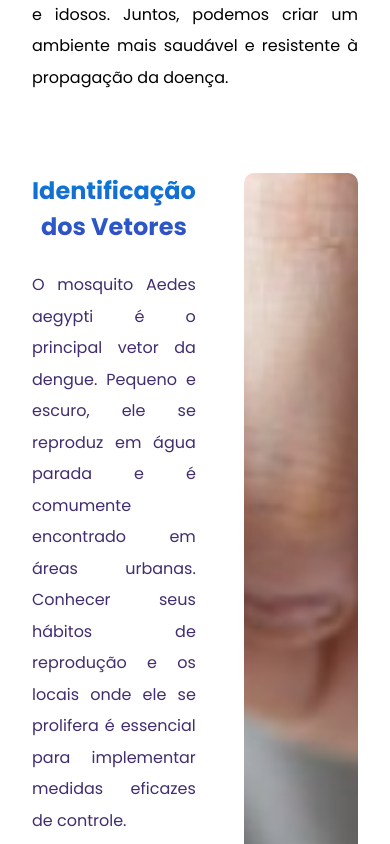
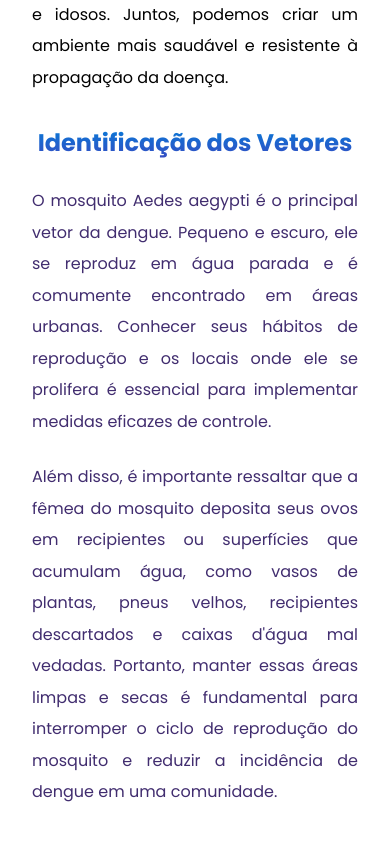
Before and after one commit to andersonkaiti/site-dengue, a Next.js app: page /prevencao in a window 390 px wide. Shown: the part 1300-2144 px from the top of the page. Built offline with nearby package versions, Linux system fonts and the light colour scheme.

Commit message:
fix: Corrigindo a responsividade da tela de Prevenção

```diff
--- a/src/app/prevencao/page.tsx
+++ b/src/app/prevencao/page.tsx
@@ -57,7 +57,6 @@ export default function Prevencao() {
                         </div>
                     </div>
                 </section>
-
                 <section className={styles.content}>
                     <h2 className="title-two">Prevenir é proteger, a saúde é uma <br />responsabilidade de todos!</h2>
                     <p>
@@ -68,7 +67,6 @@ export default function Prevencao() {
                         Além disso, promovemos a conscientização sobre a importância da prevenção não apenas como uma medida individual, mas como um esforço coletivo. Ao adotar práticas de prevenção em nossas casas, locais de trabalho e comunidades, podemos reduzir significativamente a transmissão da dengue e proteger os grupos mais vulneráveis, como crianças e idosos. Juntos, podemos criar um ambiente mais saudável e resistente à propagação da doença.
                     </p>
                 </section>
-
                 <section className={styles.identifyVector}>
                     <div className={styles.identifyVectorContent}>
                         <h2 className="title-two">Identificação dos Vetores</h2>
@@ -88,29 +86,36 @@ export default function Prevencao() {
                         />
                     </div>
                 </section>
-
                 <section className={styles.content}>
                     <div>
                         <h2 className="title-two">Medidas de Controle do Mosquito</h2>
-                            <p>Eliminar os criadouros do mosquito é uma das estratégias mais eficazes de prevenção da dengue. Isso envolve remover recipientes que possam acumular água parada, como pneus, vasos de plantas e recipientes abandonados. Além disso, o uso de repelentes e inseticidas pode ajudar a reduzir a população de mosquitos em áreas propensas à dengue.</p>
+                            <p>
+                                Eliminar os criadouros do mosquito é uma das estratégias mais eficazes de prevenção da dengue. Isso envolve remover recipientes que possam acumular água parada, como pneus, vasos de plantas e recipientes abandonados. Além disso, o uso de repelentes e inseticidas pode ajudar a reduzir a população de mosquitos em áreas propensas à dengue.
+                            </p>
                             <br />
-                            <p>É importante ressaltar que a manutenção regular de áreas ao ar livre, como jardins e quintais, também desempenha um papel crucial na prevenção da dengue. Manter a grama cortada, evitar o acúmulo de folhas e limpar regularmente calhas e ralos pode reduzir os locais de reprodução do mosquito e, consequentemente, diminuir o risco de infecção. Ações simples como essas podem fazer uma grande diferença na proteção da saúde da comunidade contra a dengue.</p>
+                            <p>
+                                É importante ressaltar que a manutenção regular de áreas ao ar livre, como jardins e quintais, também desempenha um papel crucial na prevenção da dengue. Manter a grama cortada, evitar o acúmulo de folhas e limpar regularmente calhas e ralos pode reduzir os locais de reprodução do mosquito e, consequentemente, diminuir o risco de infecção. Ações simples como essas podem fazer uma grande diferença na proteção da saúde da comunidade contra a dengue.
+                            </p>
                     </div>
                 </section>
-
                 <section className={styles.content}>
                     <div>
                         <h2 className="title-two">Educação e Conscientização</h2>
-                        <p>Campanhas de educação pública desempenham um papel crucial na prevenção da dengue. Ao informar a população sobre os sintomas da doença, os métodos de prevenção e a importância da eliminação de criadouros, podemos mobilizar a comunidade para agir de forma proativa na luta contra a dengue.</p>
+                        <p>
+                            Campanhas de educação pública desempenham um papel crucial na prevenção da dengue. Ao informar a população sobre os sintomas da doença, os métodos de prevenção e a importância da eliminação de criadouros, podemos mobilizar a comunidade para agir de forma proativa na luta contra a dengue.
+                        </p>
                         <br />
-                        <p>Além disso, essas campanhas também têm o poder de aumentar a conscientização sobre a gravidade da dengue e seus potenciais impactos na saúde pública. Ao educar as pessoas sobre como identificar os sintomas precocemente e buscar tratamento adequado, podemos reduzir a incidência de casos graves e complicações associadas à doença.</p>
+                        <p>
+                            lém disso, essas campanhas também têm o poder de aumentar a conscientização sobre a gravidade da dengue e seus potenciais impactos na saúde pública. Ao educar as pessoas sobre como identificar os sintomas precocemente e buscar tratamento adequado, podemos reduzir a incidência de casos graves e complicações associadas à doença.
+                        </p>
                         <br />
-                        <p>O engajamento da comunidade é essencial para o sucesso das campanhas de educação pública. Ao envolver líderes locais, escolas, empresas e organizações da sociedade civil, podemos ampliar o alcance das mensagens de prevenção e incentivar a adoção de práticas saudáveis em toda a comunidade. Juntos, podemos criar um ambiente mais consciente e resiliente à propagação da dengue.</p>
+                        <p>
+                            O engajamento da comunidade é essencial para o sucesso das campanhas de educação pública. Ao envolver líderes locais, escolas, empresas e organizações da sociedade civil, podemos ampliar o alcance das mensagens de prevenção e incentivar a adoção de práticas saudáveis em toda a comunidade. Juntos, podemos criar um ambiente mais consciente e resiliente à propagação da dengue.
+                        </p>
                     </div>
                 </section>
-
-                <section className={styles.identifyVector}>
-                    <div className={styles.identifyVectorContent}>
+                <section className={styles.protectionMeasures}>
+                    <div className={styles.protectionMeasuresContent}>
                         <h2 className="title-two">Medidas de Proteção Individual</h2>
                         <p>
                             Além das medidas de controle do mosquito, é importante que cada indivíduo tome medidas para se proteger contra picadas. Isso inclui usar roupas que cubram a maior parte do corpo, aplicar repelentes de insetos regularmente e instalar telas em portas e janelas para impedir a entrada de mosquitos em ambientes fechados.
@@ -124,7 +129,7 @@ export default function Prevencao() {
                             É essencial que essas práticas de proteção individual sejam adotadas rotineiramente, não apenas durante surtos de dengue, para garantir uma proteção contínua contra picadas de mosquitos e a transmissão de doenças como a dengue, zika e chikungunya. Ao incorporar esses hábitos preventivos em nosso dia a dia, podemos reduzir significativamente o risco de contrair doenças transmitidas por mosquitos.
                         </p>
                     </div>
-                    <div className={styles.identifyVectorImage}>
+                    <div className={styles.protectionMeasuresImage}>
                         <Image
                             src="/prevencao/image7.png"
                             alt="Foto5"
@@ -132,7 +137,6 @@ export default function Prevencao() {
                         />
                     </div>
                 </section>
-
                 <section className={styles.content}>
                     <div>
                         <h2 className="title-two">Prevenção em Áreas Endêmicas</h2>
@@ -153,7 +157,6 @@ export default function Prevencao() {
                         </p>
                     </div>
                 </section>
-
                 <section className={styles.content}>
                     <div>
                         <h2 className="title-two">Monitoramento e Vigilância<br />Epidemiológica</h2>
@@ -162,7 +165,6 @@ export default function Prevencao() {
                         </p>
                     </div>
                 </section>
-
             </main>
             <Footer/>
         </>
--- a/src/app/prevencao/prevencao.module.css
+++ b/src/app/prevencao/prevencao.module.css
@@ -21,11 +21,14 @@
     width: 100%;
 }
 
-.identifyVector {
+.content,
+.identifyVector,
+.protectionMeasures {
     margin-top: 5em;
 }
 
-.identifyVector {
+.identifyVector,
+.protectionMeasures {
     width: 100%;
     height: 100%;
     display: grid;
@@ -36,25 +39,42 @@
     align-items: stretch;
 }
 
-.identifyVectorContent > p {
+.identifyVectorContent > p,
+.protectionMeasuresContent > p {
     color: #412D6F;
     font-weight: 400;
 }
 
-.identifyVectorImage {
+.identifyVectorImage,
+.protectionMeasuresImage {
     position: relative;
     height: 100%;
-}
-
-.content {
-    margin-top: 5em;
 }
 
 .content p {
     text-align: justify;
 }
 
+@media screen and (max-width: 820px) {
+    .identifyVector,
+    .protectionMeasures {
+        grid-template-columns: none;
+        grid-template-rows: auto auto;
+    }
+
+    .identifyVectorImage,
+    .protectionMeasuresImage {
+        height: 300px;
+    }
+}
+
 @media screen and (max-width: 520px) {
+    .content,
+    .identifyVector,
+    .protectionMeasures {
+        margin-top: 2em;
+    }
+
     .gallery {
         height: 280px;
     }
--- a/src/app/sintomas/sintomas.module.css
+++ b/src/app/sintomas/sintomas.module.css
@@ -164,13 +164,13 @@
         grid-template-rows: auto auto;
     }
 
-    .dengueEvolutionImage {
-        height: 200px;
+    .dengueEvolutionImage,
+    .dengueTreatImage {
+        height: 300px;
     }
 
     .dengueTreatImage {
         order: 2;
-        height: 400px;
     }
 
     .list li {
```
Lines whose indentation alone changed are shown as unchanged.
